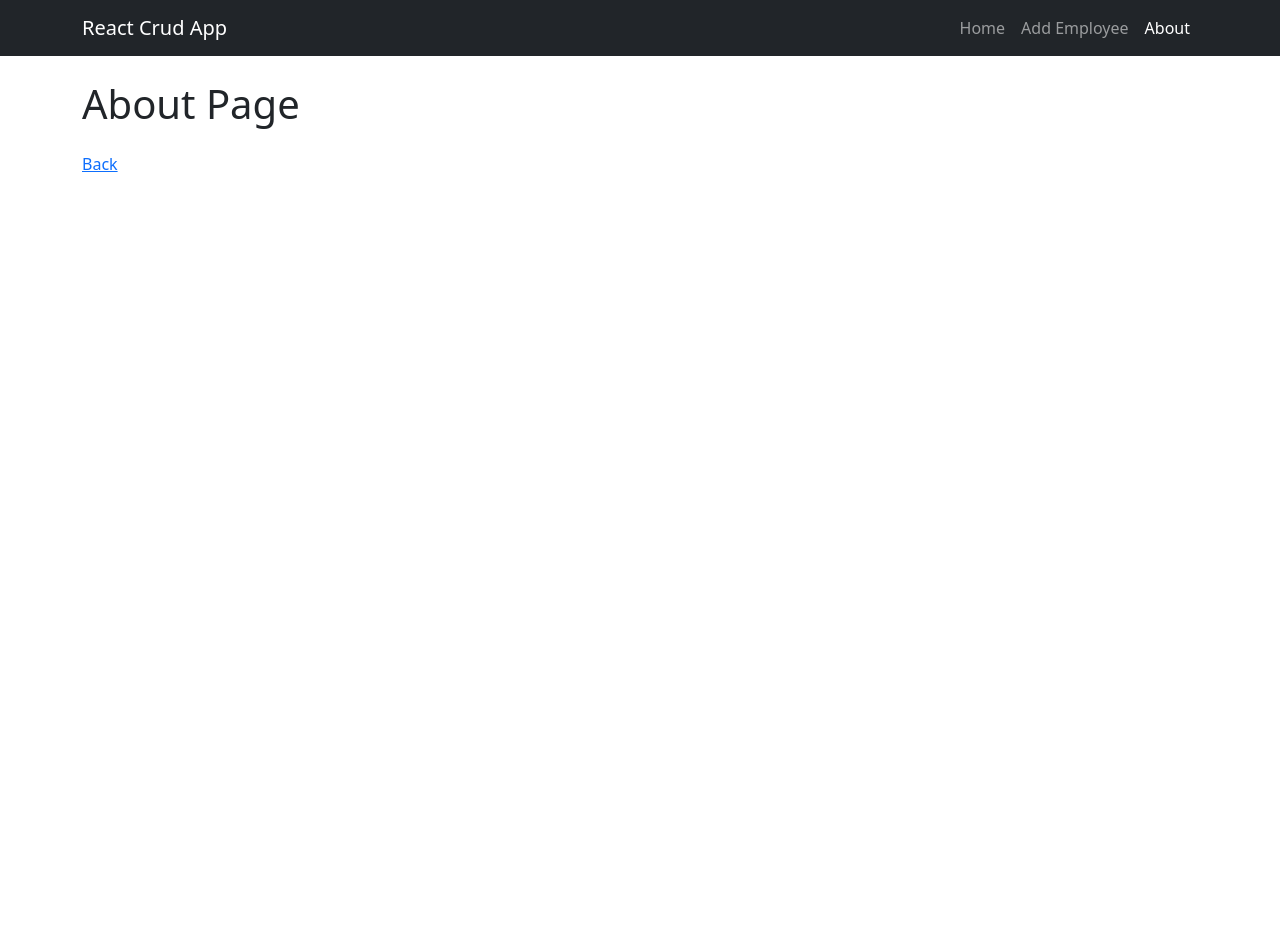
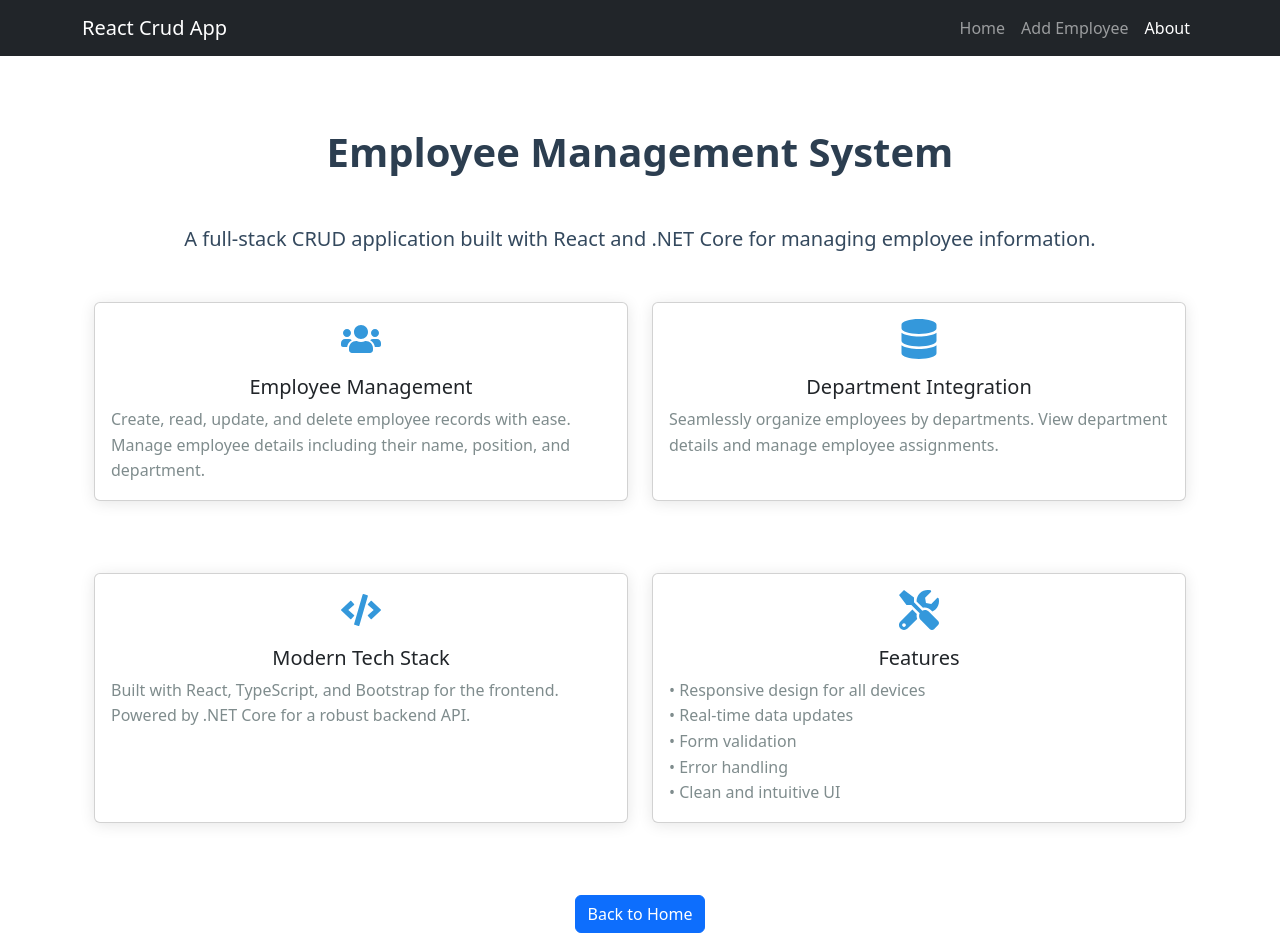
Before and after one commit to ashranhaider/reactjs-crud-app, a React (Vite) app in the folder frontend/crud-app/: page /about in a window 1280 px wide. Shown: the top 952 px of the page. Before the commit the page ends 800 px from the top, so only its background shows below. Built offline with nearby package versions, Linux system fonts and the light colour scheme.

Commit message:
just visually enhancing the app

```diff
--- a/frontend/crud-app/package.json
+++ b/frontend/crud-app/package.json
@@ -15,6 +15,7 @@
     "react": "^19.0.0",
     "react-bootstrap": "^2.10.9",
     "react-dom": "^19.0.0",
+    "react-icons": "^5.5.0",
     "react-router": "^7.5.1"
   },
   "devDependencies": {
--- a/frontend/crud-app/src/components/deleteEmployeePopup.tsx
+++ b/frontend/crud-app/src/components/deleteEmployeePopup.tsx
@@ -1,21 +1,18 @@
 import React from 'react';
 import { Modal, Button } from 'react-bootstrap';
-import { Employee } from '../models/Employee';
 
 interface DeleteEmployeePopupProps {
     show: boolean;
     onHide: () => void;
-    onConfirm: (id:number) => void;
-    employeeName: string | undefined;
-    employeeId: number | undefined;
+    onConfirm: () => void;
+    employeeName: string;
 }
 
 const DeleteEmployeePopup: React.FC<DeleteEmployeePopupProps> = ({
     show,
     onHide,
     onConfirm,
-    employeeName,
-    employeeId
+    employeeName
 }) => {
     return (
         <Modal show={show} onHide={onHide} centered>
@@ -29,7 +26,7 @@ const DeleteEmployeePopup: React.FC<DeleteEmployeePopupProps> = ({
                 <Button variant="secondary" onClick={onHide}>
                     No
                 </Button>
-                <Button variant="danger" onClick={() => employeeId !== undefined && onConfirm(employeeId)}>
+                <Button variant="danger" onClick={onConfirm}>
                     Yes
                 </Button>
             </Modal.Footer>
--- /dev/null
+++ b/frontend/crud-app/src/pages/About.css
@@ -0,0 +1,59 @@
+.about-container {
+    max-width: 1200px;
+    margin: 0 auto;
+    padding: 20px;
+}
+
+.about-container h1 {
+    color: #2c3e50;
+    font-weight: 600;
+}
+
+.lead {
+    color: #34495e;
+    font-size: 1.25rem;
+}
+
+.feature-card {
+    transition: transform 0.3s ease, box-shadow 0.3s ease;
+    border: none;
+    box-shadow: 0 2px 15px rgba(0, 0, 0, 0.1);
+}
+
+.feature-card:hover {
+    transform: translateY(-5px);
+    box-shadow: 0 5px 20px rgba(0, 0, 0, 0.15);
+}
+
+.feature-icon {
+    color: #3498db;
+    margin-bottom: 1rem;
+    text-align: center;
+}
+
+.card-title {
+    color: #2c3e50;
+    font-weight: 600;
+    margin-bottom: 1rem;
+    text-align: center;
+}
+
+.card-text {
+    color: #7f8c8d;
+    line-height: 1.6;
+}
+
+.btn-primary {
+    background-color: #3498db;
+    border-color: #3498db;
+    padding: 10px 25px;
+    font-weight: 500;
+    transition: all 0.3s ease;
+}
+
+.btn-primary:hover {
+    background-color: #2980b9;
+    border-color: #2980b9;
+    transform: translateY(-2px);
+    box-shadow: 0 2px 10px rgba(0, 0, 0, 0.1);
+}
--- a/frontend/crud-app/src/pages/About.tsx
+++ b/frontend/crud-app/src/pages/About.tsx
@@ -1,15 +1,91 @@
 import { NavLink } from "react-router";
+import { Card, Container, Row, Col } from 'react-bootstrap';
+import { FaUsers, FaDatabase, FaCode, FaTools } from 'react-icons/fa';
+import './About.css';
 
-function About(){
+function About() {
     return (
-      <>
-        <h1 className="text-3xl font-bold mb-4">About Page</h1>
-        <NavLink to="/" end>
-          Back
-        </NavLink>
-      </>
+        <Container className="about-container py-5">
+            <h1 className="text-center mb-5">Employee Management System</h1>
+
+            <div className="text-center mb-5">
+                <p className="lead">
+                    A full-stack CRUD application built with React and .NET Core for managing employee information.
+                </p>
+            </div>
+
+            <Row className="mb-5">
+                <Col md={6} className="mb-4">
+                    <Card className="h-100 feature-card">
+                        <Card.Body>
+                            <div className="feature-icon">
+                                <FaUsers size={40} />
+                            </div>
+                            <Card.Title>Employee Management</Card.Title>
+                            <Card.Text>
+                                Create, read, update, and delete employee records with ease.
+                                Manage employee details including their name, position, and department.
+                            </Card.Text>
+                        </Card.Body>
+                    </Card>
+                </Col>
+                <Col md={6} className="mb-4">
+                    <Card className="h-100 feature-card">
+                        <Card.Body>
+                            <div className="feature-icon">
+                                <FaDatabase size={40} />
+                            </div>
+                            <Card.Title>Department Integration</Card.Title>
+                            <Card.Text>
+                                Seamlessly organize employees by departments.
+                                View department details and manage employee assignments.
+                            </Card.Text>
+                        </Card.Body>
+                    </Card>
+                </Col>
+            </Row>
+
+            <Row className="mb-5">
+                <Col md={6} className="mb-4">
+                    <Card className="h-100 feature-card">
+                        <Card.Body>
+                            <div className="feature-icon">
+                                <FaCode size={40} />
+                            </div>
+                            <Card.Title>Modern Tech Stack</Card.Title>
+                            <Card.Text>
+                                Built with React, TypeScript, and Bootstrap for the frontend.
+                                Powered by .NET Core for a robust backend API.
+                            </Card.Text>
+                        </Card.Body>
+                    </Card>
+                </Col>
+                <Col md={6} className="mb-4">
+                    <Card className="h-100 feature-card">
+                        <Card.Body>
+                            <div className="feature-icon">
+                                <FaTools size={40} />
+                            </div>
+                            <Card.Title>Features</Card.Title>
+                            <Card.Text>
+                                • Responsive design for all devices<br />
+                                • Real-time data updates<br />
+                                • Form validation<br />
+                                • Error handling<br />
+                                • Clean and intuitive UI
+                            </Card.Text>
+                        </Card.Body>
+                    </Card>
+                </Col>
+            </Row>
+
+            <div className="text-center mt-4">
+                <NavLink to="/" className="btn btn-primary">
+                    Back to Home
+                </NavLink>
+            </div>
+        </Container>
     );
-
 }
 
 export default About;
--- /dev/null
+++ b/frontend/crud-app/src/pages/Home.css
@@ -0,0 +1,153 @@
+.home-container {
+    max-width: 1200px;
+    margin: 0 auto;
+}
+
+.header-section {
+    background: linear-gradient(135deg, #3498db 0%, #2980b9 100%);
+    padding: 2rem;
+    border-radius: 10px;
+    color: white;
+    box-shadow: 0 4px 15px rgba(0, 0, 0, 0.1);
+}
+
+.page-title {
+    color: white;
+    font-weight: 600;
+    margin: 0;
+    display: flex;
+    align-items: center;
+    font-size: 2rem;
+}
+
+.header-section .text-muted {
+    color: rgba(255, 255, 255, 0.8) !important;
+    margin: 0;
+}
+
+.add-employee-btn {
+    display: flex;
+    align-items: center;
+    padding: 10px 25px;
+    font-weight: 500;
+    transition: all 0.3s ease;
+    background-color: white;
+    border-color: white;
+    color: #3498db;
+}
+
+.add-employee-btn:hover {
+    background-color: rgba(255, 255, 255, 0.9);
+    border-color: rgba(255, 255, 255, 0.9);
+    transform: translateY(-2px);
+    box-shadow: 0 4px 15px rgba(0, 0, 0, 0.2);
+    color: #2980b9;
+}
+
+/* Stats Cards */
+.stats-cards {
+    margin-top: -1.5rem;
+}
+
+.stat-card {
+    border: none;
+    border-radius: 10px;
+    box-shadow: 0 4px 15px rgba(0, 0, 0, 0.1);
+    transition: transform 0.3s ease;
+    background: white;
+}
+
+.stat-card:hover {
+    transform: translateY(-5px);
+}
+
+.stat-icon {
+    width: 50px;
+    height: 50px;
+    background: #f8f9fa;
+    border-radius: 50%;
+    display: flex;
+    align-items: center;
+    justify-content: center;
+    margin-bottom: 1rem;
+    color: #3498db;
+    font-size: 1.5rem;
+}
+
+.stat-card h3 {
+    color: #2c3e50;
+    font-size: 1.1rem;
+    font-weight: 600;
+    margin-bottom: 0.5rem;
+}
+
+.stat-number {
+    color: #3498db;
+    font-size: 1.8rem;
+    font-weight: 700;
+    margin: 0;
+}
+
+/* Table styles */
+.table {
+    margin-top: 1rem;
+    box-shadow: 0 4px 15px rgba(0, 0, 0, 0.1);
+    border-radius: 10px;
+    overflow: hidden;
+    background: white;
+}
+
+.table thead th {
+    background-color: #f8f9fa;
+    border-bottom: 2px solid #dee2e6;
+    color: #2c3e50;
+    font-weight: 600;
+    padding: 1rem;
+}
+
+.table tbody tr:hover {
+    background-color: #f8f9fa;
+}
+
+.table td {
+    padding: 1rem;
+    vertical-align: middle;
+}
+
+/* Button styles */
+.btn-primary {
+    background-color: #3498db;
+    border-color: #3498db;
+}
+
+.btn-danger {
+    background-color: #e74c3c;
+    border-color: #e74c3c;
+}
+
+.btn-link {
+    color: #3498db;
+    text-decoration: none;
+    padding: 0;
+}
+
+.btn-link:hover {
+    color: #2980b9;
+    text-decoration: underline;
+}
+
+/* Action buttons */
+.btn {
+    display: inline-flex;
+    align-items: center;
+    justify-content: center;
+    gap: 0.5rem;
+    padding: 0.5rem 1rem;
+    font-weight: 500;
+    transition: all 0.3s ease;
+}
+
+.btn:hover {
+    transform: translateY(-2px);
+    box-shadow: 0 2px 8px rgba(0, 0, 0, 0.1);
+}
--- a/frontend/crud-app/src/pages/Home.tsx
+++ b/frontend/crud-app/src/pages/Home.tsx
@@ -1,17 +1,75 @@
 import { Link } from "react-router";
 import EmployeeList from "../components/EmployeeList";
 import { DepartmentProvider } from "../contexts/department/DepartmentProvider";
-
+import { Container, Row, Col, Card } from 'react-bootstrap';
+import { FaUserPlus, FaUsers, FaBuilding, FaUserEdit } from 'react-icons/fa';
+import './Home.css';
 
 function Home() {
   return (
-    <div>
-      <h1>Home</h1>
-      <Link to="/addemployee" className="btn btn-primary">Add Employee</Link>
+    <Container className="home-container py-4">
+      <div className="header-section mb-4">
+        <Row className="align-items-center">
+          <Col>
+            <h1 className="page-title">
+              <FaUsers className="me-2" />
+              Employee Management
+            </h1>
+            <p className="text-muted mt-2">Manage your organization's employees efficiently</p>
+          </Col>
+          <Col xs="auto">
+            <Link to="/addemployee" className="btn btn-primary add-employee-btn">
+              <FaUserPlus className="me-2" />
+              Add Employee
+            </Link>
+          </Col>
+        </Row>
+      </div>
+
+      <Row className="stats-cards mb-4">
+        <Col md={4}>
+          <Card className="stat-card">
+            <Card.Body>
+              <div className="stat-icon">
+                <FaUsers />
+              </div>
+              <h3>Total Employees</h3>
+              <p className="stat-number">25</p>
+            </Card.Body>
+          </Card>
+        </Col>
+        <Col md={4}>
+          <Card className="stat-card">
+            <Card.Body>
+              <div className="stat-icon">
+                <FaBuilding />
+              </div>
+              <h3>Departments</h3>
+              <p className="stat-number">5</p>
+            </Card.Body>
+          </Card>
+        </Col>
+        <Col md={4}>
+          <Card className="stat-card">
+            <Card.Body>
+              <div className="stat-icon">
+                <FaUserEdit />
+              </div>
+              <h3>Active Projects</h3>
+              <p className="stat-number">8</p>
+            </Card.Body>
+          </Card>
+        </Col>
+      </Row>
+
+      {/* all code above is useless and contributes to jut make it look pretty
+      and is geneerated by AI */}
+
       <DepartmentProvider>
         <EmployeeList />
       </DepartmentProvider>
-    </div>
+    </Container>
   );
 }
+
 export default Home;
```
Also changed, not shown: frontend/crud-app/src/components/EmployeeList.tsx (+25 -18 lines), 1 other file (tests, documents, lock files or other folders).
